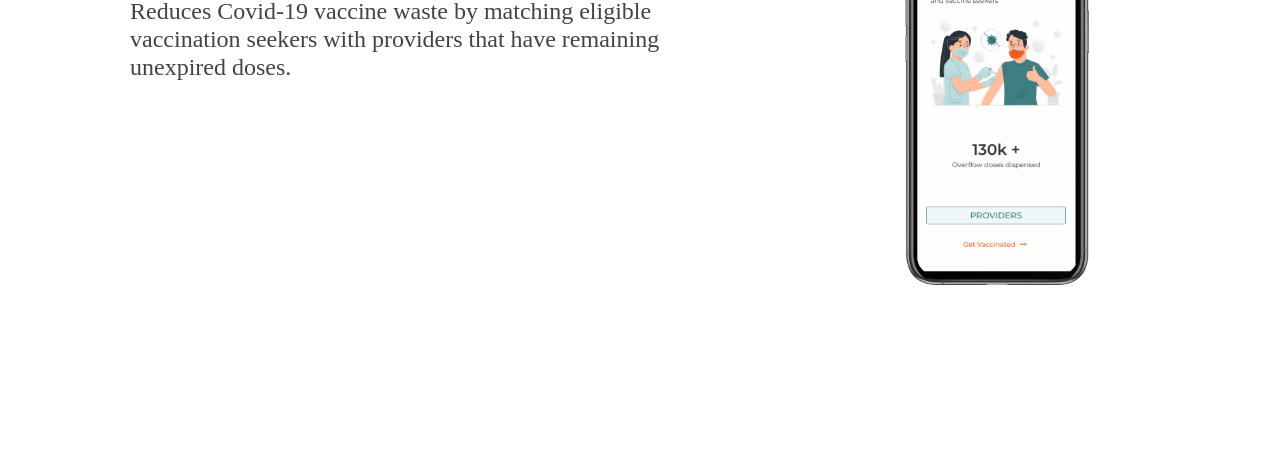
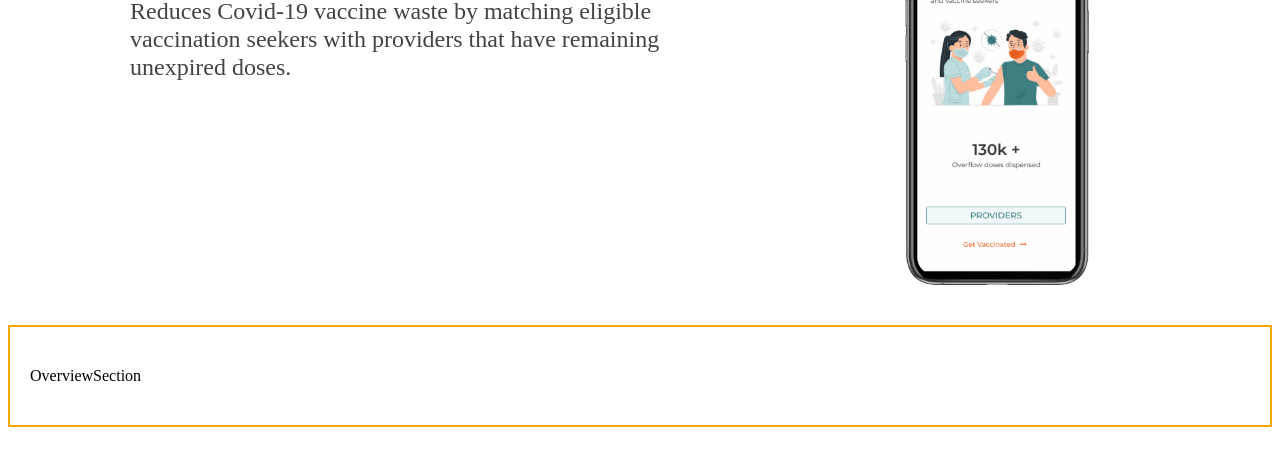
Before and after one commit to ImpactDesigns/stedmandesigns.io, a Gatsby site: page /design-projects/vaxx-overflow in a window 1280 px wide. Shown: the part 279-744 px from the top of the page. Built offline with nearby package versions, Linux system fonts and the light colour scheme; Gatsby itself is replaced by a stand-in of ours.

Commit message:
Created OverviewSection component

```diff
--- /dev/null
+++ b/src/components/vaxx-page/OverviewSection.js
@@ -0,0 +1,22 @@
+import React from 'react'
+import styled from 'styled-components'
+
+const StyledSection = styled.section`
+    padding: 40px 20px 40px 20px;
+    display: grid;
+    grid-template-columns: repeat(12, 1fr);
+    grid-template-rows: auto;
+    border: 2px solid orange;
+
+    // @media (min-width: 1024px) {
+    //     padding-top: 80px;
+    // }
+`
+
+export default function OverviewSection() {
+  return (
+    <StyledSection>
+        OverviewSection
+    </StyledSection>
+  )
+}
--- a/src/components/vaxx-page/index.js
+++ b/src/components/vaxx-page/index.js
@@ -1 +1,2 @@
 export { default as HeroSection } from './HeroSection'
+export { default as OverviewSection } from './OverviewSection'
--- a/src/pages/design-projects/vaxx-overflow.js
+++ b/src/pages/design-projects/vaxx-overflow.js
@@ -1,12 +1,13 @@
 import React from 'react'
 import Layout from '../../components/Layout'
-import { HeroSection } from '../../components/vaxx-page'
+import { HeroSection, OverviewSection } from '../../components/vaxx-page'
 
 export default function VaxxOverflowProjectPage() {
   return (
     <div>
         <Layout>
             <HeroSection />
+            <OverviewSection />
         </Layout>
     </div>
   )
```
